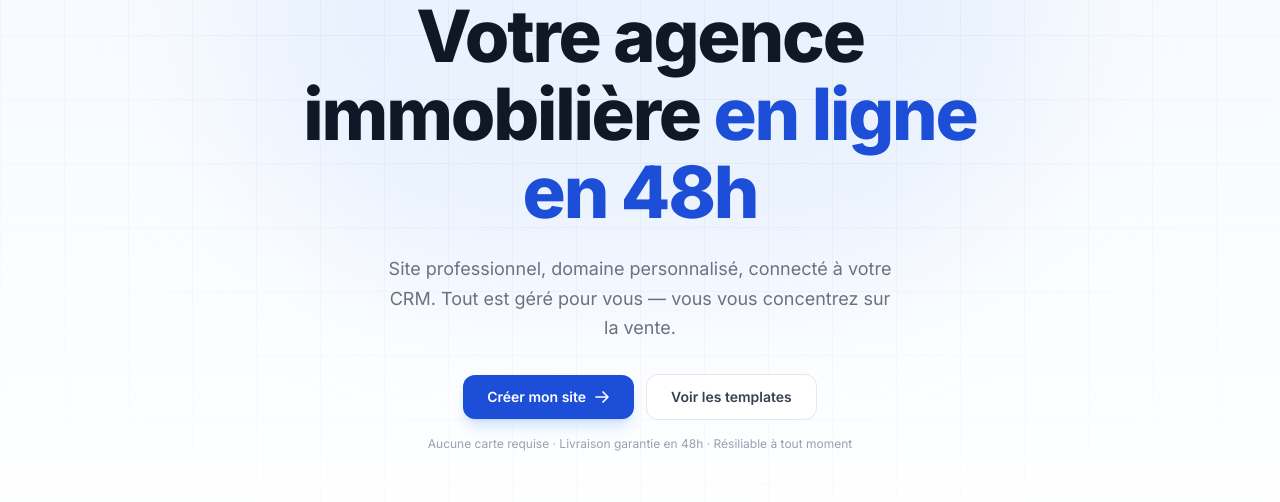
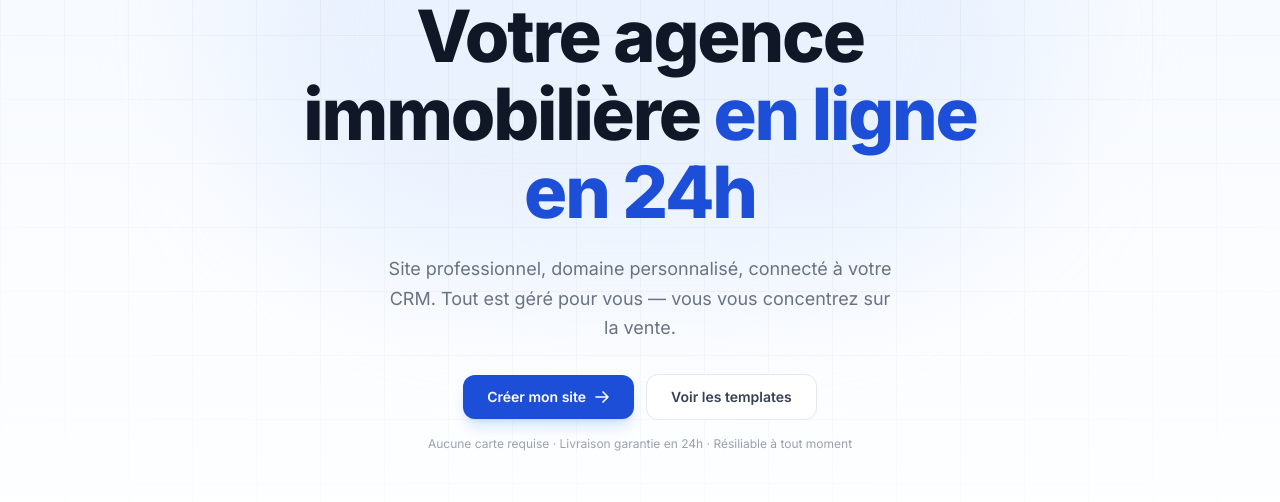
Before and after one commit to allo-les-anges/data-home-light-landing, a Next.js app in the folder datahome-landing/: page / in a window 1280 px wide. Shown: the part 221-723 px from the top of the page. Built offline with nearby package versions, Linux system fonts and the light colour scheme.

Commit message:
fix: change 48h to 24h delivery across all pages and languages

```diff
--- a/datahome-landing/app/layout.tsx
+++ b/datahome-landing/app/layout.tsx
@@ -12,9 +12,9 @@ const inter = Inter({
 })
 
 export const metadata: Metadata = {
-  title: "DATAhome — Votre agence immobilière en ligne en 48h",
+  title: "DATAhome — Votre agence immobilière en ligne en 24h",
   description:
-    "Créez le site de votre agence immobilière en 48h. Connecté à HabiHub, Inmovilla, Witei et Casafari. Templates premium, SEO optimisé, domaine personnalisé.",
+    "Créez le site de votre agence immobilière en 24h. Connecté à HabiHub, Inmovilla, Witei et Casafari. Templates premium, SEO optimisé, domaine personnalisé.",
   keywords: [
     "site agence immobilière",
     "logiciel immobilier",
@@ -31,9 +31,9 @@ export const metadata: Metadata = {
     canonical: "/",
   },
   openGraph: {
-    title: "DATAhome — Votre agence immobilière en ligne en 48h",
+    title: "DATAhome — Votre agence immobilière en ligne en 24h",
     description:
-      "Créez le site de votre agence immobilière en 48h. Connecté aux meilleurs CRM du marché.",
+      "Créez le site de votre agence immobilière en 24h. Connecté aux meilleurs CRM du marché.",
     url: "https://data-home.app",
     siteName: "DATAhome",
     locale: "fr_FR",
@@ -41,8 +41,8 @@ export const metadata: Metadata = {
   },
   twitter: {
     card: "summary_large_image",
-    title: "DATAhome — Votre agence immobilière en ligne en 48h",
-    description: "Créez le site de votre agence immobilière en 48h. Connecté à HabiHub & co.",
+    title: "DATAhome — Votre agence immobilière en ligne en 24h",
+    description: "Créez le site de votre agence immobilière en 24h. Connecté à HabiHub & co.",
     creator: "@datahome",
   },
   robots: {
--- a/datahome-landing/components/layout/Footer.tsx
+++ b/datahome-landing/components/layout/Footer.tsx
@@ -43,7 +43,7 @@ export function Footer() {
               </span>
             </Link>
             <p className="text-sm text-[hsl(var(--muted-foreground))] leading-relaxed max-w-xs">
-              Votre agence immobilière en ligne en 48h. Connectée aux meilleurs CRM du marché.
+              Votre agence immobilière en ligne en 24h. Connectée aux meilleurs CRM du marché.
             </p>
             <div className="mt-4 flex gap-3">
               {["linkedin", "twitter", "instagram"].map((social) => (
--- a/datahome-landing/components/sections/FAQ.tsx
+++ b/datahome-landing/components/sections/FAQ.tsx
@@ -6,7 +6,7 @@ import { Accordion, AccordionItem } from "@/components/ui/accordion"
 const faqs = [
   {
     q: "Combien de temps faut-il pour avoir mon site en ligne ?",
-    a: "Votre site est en ligne 48h après votre commande et la réception de vos informations d'agence (logo, couleurs, textes). Nous gérons tout : configuration, hébergement, SSL, et mise en production.",
+    a: "Votre site est en ligne 24h après votre commande et la réception de vos informations d'agence (logo, couleurs, textes). Nous gérons tout : configuration, hébergement, SSL, et mise en production.",
   },
   {
     q: "Comment fonctionne la synchronisation avec mon CRM ?",
--- a/datahome-landing/components/sections/Features.tsx
+++ b/datahome-landing/components/sections/Features.tsx
@@ -44,8 +44,8 @@ const features: Feature[] = [
   },
   {
     Icon: Zap,
-    title: "Livraison en 48h",
-    description: "Votre site est en ligne 48h après la commande. Configuré, testé, prêt à convertir.",
+    title: "Livraison en 24h",
+    description: "Votre site est en ligne 24h après la commande. Configuré, testé, prêt à convertir.",
   },
   {
     Icon: BarChart3,
--- a/datahome-landing/components/sections/Hero.tsx
+++ b/datahome-landing/components/sections/Hero.tsx
@@ -44,7 +44,7 @@ const floatingBadges = [
   },
   {
     icon: "⚡",
-    text: "48h de livraison",
+    text: "24h de livraison",
     color: "bg-white dark:bg-neutral-900 border-gray-200 dark:border-white/10 text-gray-700 dark:text-gray-300",
     position: "-right-10 top-28",
     floatDelay: 0.8,
@@ -115,7 +115,7 @@ export function Hero() {
             className="max-w-3xl text-4xl font-extrabold text-gray-900 dark:text-white sm:text-5xl md:text-6xl lg:text-[4.5rem] lg:leading-[1.08]"
           >
             Votre agence immobilière{" "}
-            <span className="text-[#1d4ed8]">en ligne en 48h</span>
+            <span className="text-[#1d4ed8]">en ligne en 24h</span>
           </motion.h1>
 
           {/* Subtitle */}
@@ -163,7 +163,7 @@ export function Hero() {
             animate="visible"
             className="mt-4 text-xs text-gray-400 dark:text-neutral-600"
           >
-            Aucune carte requise · Livraison garantie en 48h · Résiliable à tout moment
+            Aucune carte requise · Livraison garantie en 24h · Résiliable à tout moment
           </motion.p>
         </div>
 
--- a/datahome-landing/components/sections/Pricing.tsx
+++ b/datahome-landing/components/sections/Pricing.tsx
@@ -96,7 +96,7 @@ export function Pricing() {
             custom={2}
             className="text-lg text-[hsl(var(--muted-foreground))] max-w-2xl mx-auto text-center"
           >
-            Tous les plans incluent l&apos;hébergement, la livraison en 48h et les mises à jour. Sans engagement.
+            Tous les plans incluent l&apos;hébergement, la livraison en 24h et les mises à jour. Sans engagement.
           </motion.p>
         </motion.div>
 
```
Also changed, not shown: 1 other file (tests, documents, lock files or other folders).
